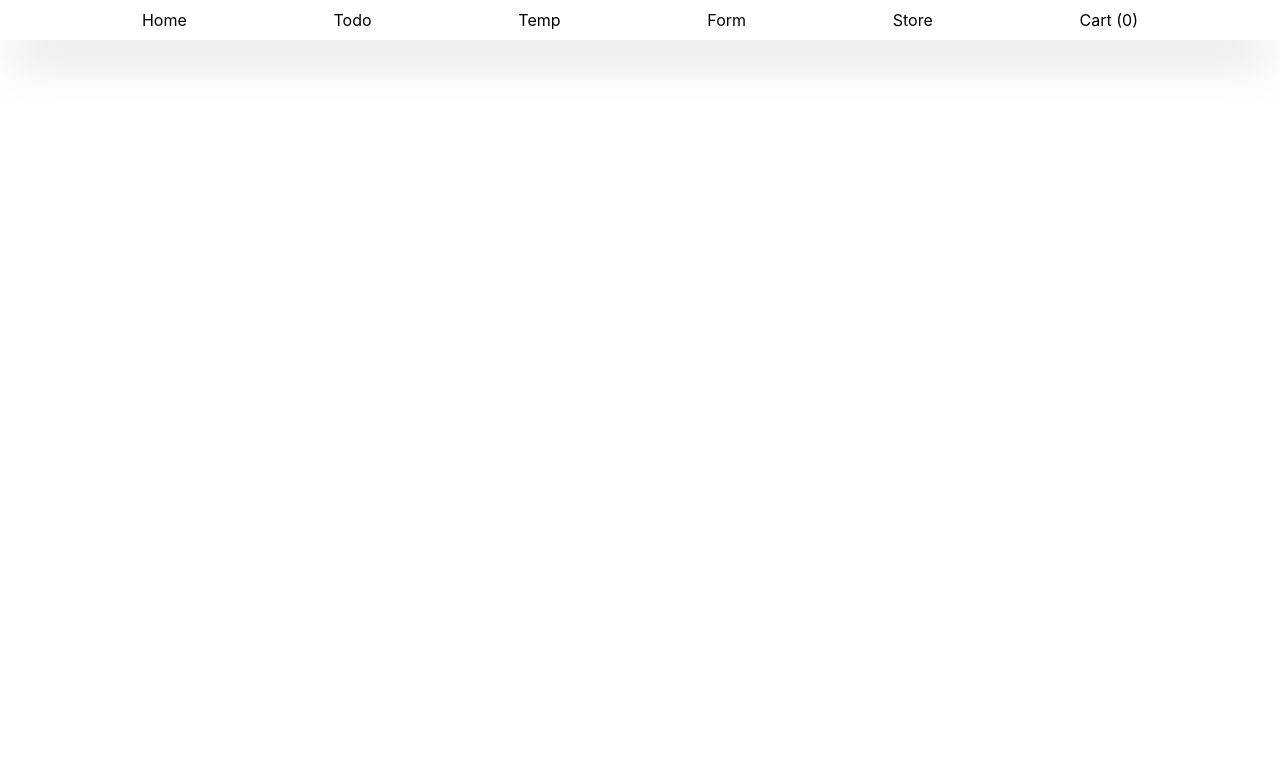
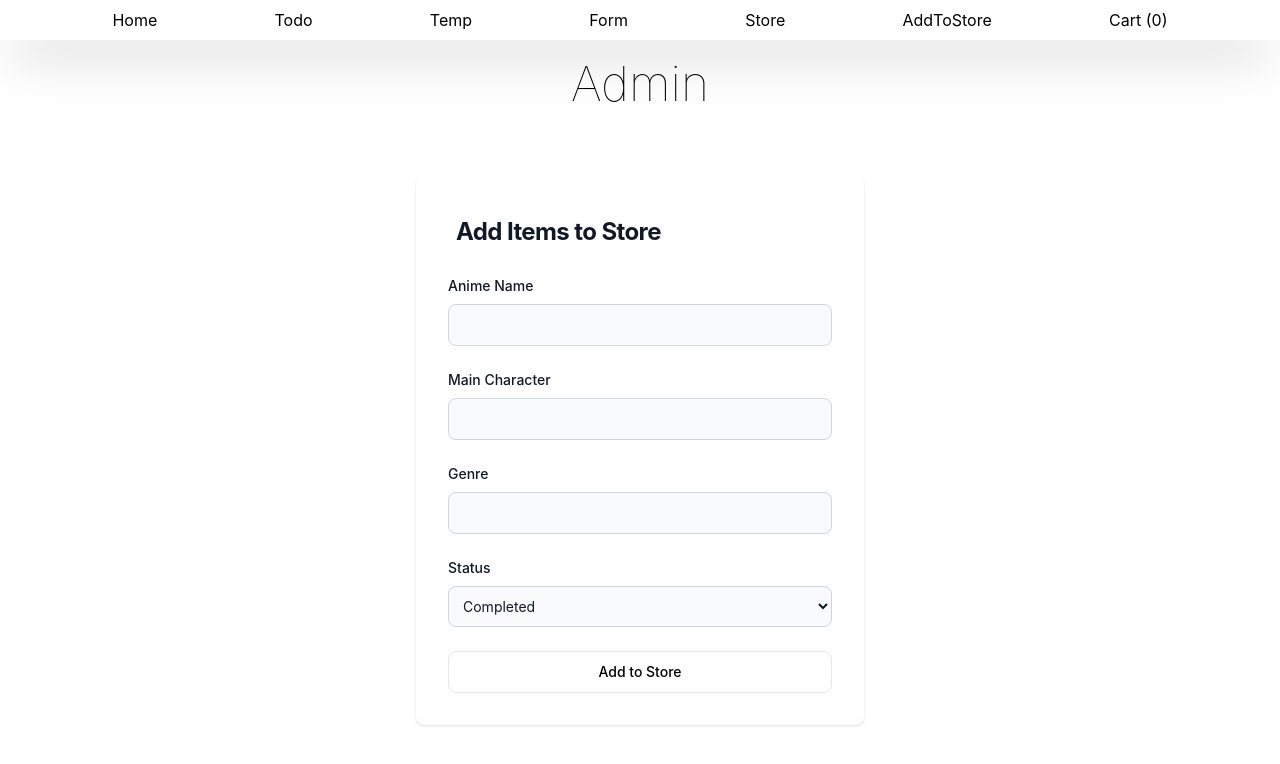
Before and after one commit to axai-kaizoku/html-js-basic, a React (Create React App) app in the folder todo/: page /addtostore in a window 1280 px wide. Shown: the top 764 px of the page. Built offline with nearby package versions, Linux system fonts and the light colour scheme.

Commit message:
Add deep diving into forms

```diff
--- a/todo/src/App.js
+++ b/todo/src/App.js
@@ -6,6 +6,7 @@ import Validate2 from './components/Validate2';
 import Cart from './pages/Cart';
 import Store from './pages/Store';
 import { useSelector } from 'react-redux';
+import AddToStore from './pages/AddToStore';
 
 function App() {
 	const cart = useSelector((state) => state.cart.value);
@@ -13,7 +14,7 @@ function App() {
 		<>
 			<header className="fixed top-0 w-full">
 				<nav
-					className="bg-transparent backdrop-blur-2xl shadow-2xl "
+					className="bg-transparent backdrop-blur-sm shadow-2xl "
 					id="nav-img">
 					<ul className="flex flex-row justify-evenly items-center h-10 w-full">
 						<li>
@@ -53,6 +54,13 @@ function App() {
 						</li>
 						<li>
 							<Link
+								to="/addtostore"
+								className="link">
+								AddToStore
+							</Link>
+						</li>
+						<li>
+							<Link
 								to="/cart"
 								className="link">
 								Cart ({cart.length})
@@ -86,6 +94,10 @@ function App() {
 					path="/store"
 					element={<Store />}
 				/>
+				<Route
+					path="/addtostore"
+					element={<AddToStore />}
+				/>
 			</Routes>
 		</>
 	);
--- a/todo/src/components/Validate2/index.js
+++ b/todo/src/components/Validate2/index.js
@@ -1,5 +1,6 @@
 import React, { useState } from 'react';
 import './styles.css';
+import Layout from '../../pages/Layout';
 
 const Validate2 = () => {
 	const [name, setName] = useState('');
@@ -25,7 +26,7 @@ const Validate2 = () => {
 		alert('Submitted');
 	};
 	return (
-		<div className="validate">
+		<Layout className="validate">
 			<h1>Form Basic</h1>
 			<input
 				type="text"
@@ -65,7 +66,7 @@ const Validate2 = () => {
 				}}>
 				Sumbit
 			</button>
-		</div>
+		</Layout>
 	);
 };
 
--- /dev/null
+++ b/todo/src/pages/AddToStore/index.js
@@ -0,0 +1,107 @@
+import { useDispatch } from 'react-redux';
+import { addToStore } from '../../redux/slices/Store/storeSlice';
+import Layout from '../Layout';
+import { useNavigate } from 'react-router-dom';
+
+export default function AddToStore() {
+	const dispatch = useDispatch();
+	const navigate = useNavigate();
+	const handleSubmit = (e) => {
+		e.preventDefault();
+		const name = e.target[0].value;
+		const mc = e.target[1].value;
+		const genre = e.target[2].value;
+		const status = e.target[3].value;
+		const data = {
+			id: '8',
+			name: name,
+			mc: mc,
+			genre: genre,
+			status: status,
+		};
+		dispatch(addToStore(data));
+		navigate('/store');
+	};
+	return (
+		<Layout>
+			<h1 className="text-center text-5xl font-thin">Admin</h1>
+			<section className="mt-16">
+				<div className="flex flex-col items-center px-6 py-8 mx-auto md:h-screen lg:py-0">
+					<div className="w-full bg-white rounded-lg shadow md:mt-0 sm:max-w-md xl:p-0 ">
+						<div className="p-6 space-y-4 md:space-y-6 sm:p-8">
+							<h1 className="text-xl font-bold leading-tight tracking-tight text-gray-900 md:text-2xl">
+								Add Items to Store
+							</h1>
+							<form
+								className="space-y-4 md:space-y-6"
+								onSubmit={handleSubmit}>
+								<div>
+									<label
+										htmlFor="name"
+										className="block mb-2 text-sm font-medium text-gray-900">
+										Anime Name
+									</label>
+									<input
+										type="text"
+										id="name"
+										className="bg-gray-50 border border-gray-300 text-gray-900 sm:text-sm rounded-lg focus:ring-gray-700 focus:border-gray-700  block w-full p-2.5"
+									/>
+								</div>
+								<div>
+									<label
+										htmlFor="mc"
+										className="block mb-2 text-sm font-medium text-gray-900">
+										Main Character
+									</label>
+									<input
+										type="text"
+										id="mc"
+										className="bg-gray-50 border border-gray-300 text-gray-900 sm:text-sm rounded-lg focus:ring-gray-700 focus:border-gray-700  block w-full p-2.5"
+									/>
+								</div>
+								<div>
+									<label
+										htmlFor="genre"
+										className="block mb-2 text-sm font-medium text-gray-900">
+										Genre
+									</label>
+									<input
+										list="genre"
+										className="bg-gray-50 border border-gray-300 text-gray-900 sm:text-sm rounded-lg focus:ring-gray-700 focus:border-gray-700  block w-full p-2.5"
+									/>
+									<datalist id="genre">
+										<option value="Shonen" />
+										<option value="Ecchi" />
+										<option value="History" />
+										<option value="Action" />
+										<option value="Adventure" />
+									</datalist>
+								</div>
+
+								<div>
+									<label
+										htmlFor="status"
+										className="block mb-2 text-sm font-medium text-gray-900">
+										Status
+									</label>
+									<select
+										name="status"
+										id="status"
+										className="bg-gray-50 border border-gray-300 text-gray-900 sm:text-sm rounded-lg focus:ring-gray-700 focus:border-gray-700  block w-full p-2.5">
+										<option value="completed">Completed</option>
+										<option value="ongoing">Ongoing</option>
+									</select>
+								</div>
+								<button
+									className="w-full border text-black bg-transparent focus:ring-gray-700 font-medium rounded-lg text-sm px-5 py-2.5 text-center"
+									type="submit">
+									Add to Store
+								</button>
+							</form>
+						</div>
+					</div>
+				</div>
+			</section>
+		</Layout>
+	);
+}
--- a/todo/src/pages/Layout/index.js
+++ b/todo/src/pages/Layout/index.js
@@ -1,3 +1,3 @@
 export default function Layout({ children }) {
-	return <main className="w-full h-full mt-14">{children}</main>;
+	return <main className="w-full h-full mt-14 bg-white">{children}</main>;
 }
--- a/todo/src/redux/slices/Store/storeSlice.js
+++ b/todo/src/redux/slices/Store/storeSlice.js
@@ -5,7 +5,7 @@ export const storeSlice = createSlice({
 	initialState: {
 		value: [
 			{
-				id: 5,
+				id: '5',
 				name: 'Vinland Saga',
 				genre: 'history',
 				mc: 'Toriffin',
@@ -17,9 +17,12 @@ export const storeSlice = createSlice({
 		updateStore: (state, action) => {
 			state.value = [...action.payload];
 		},
+		addToStore: (state, action) => {
+			state.value.push(action.payload);
+		},
 	},
 });
 
-export const { updateStore } = storeSlice.actions;
+export const { updateStore, addToStore } = storeSlice.actions;
 
 export default storeSlice.reducer;
```
